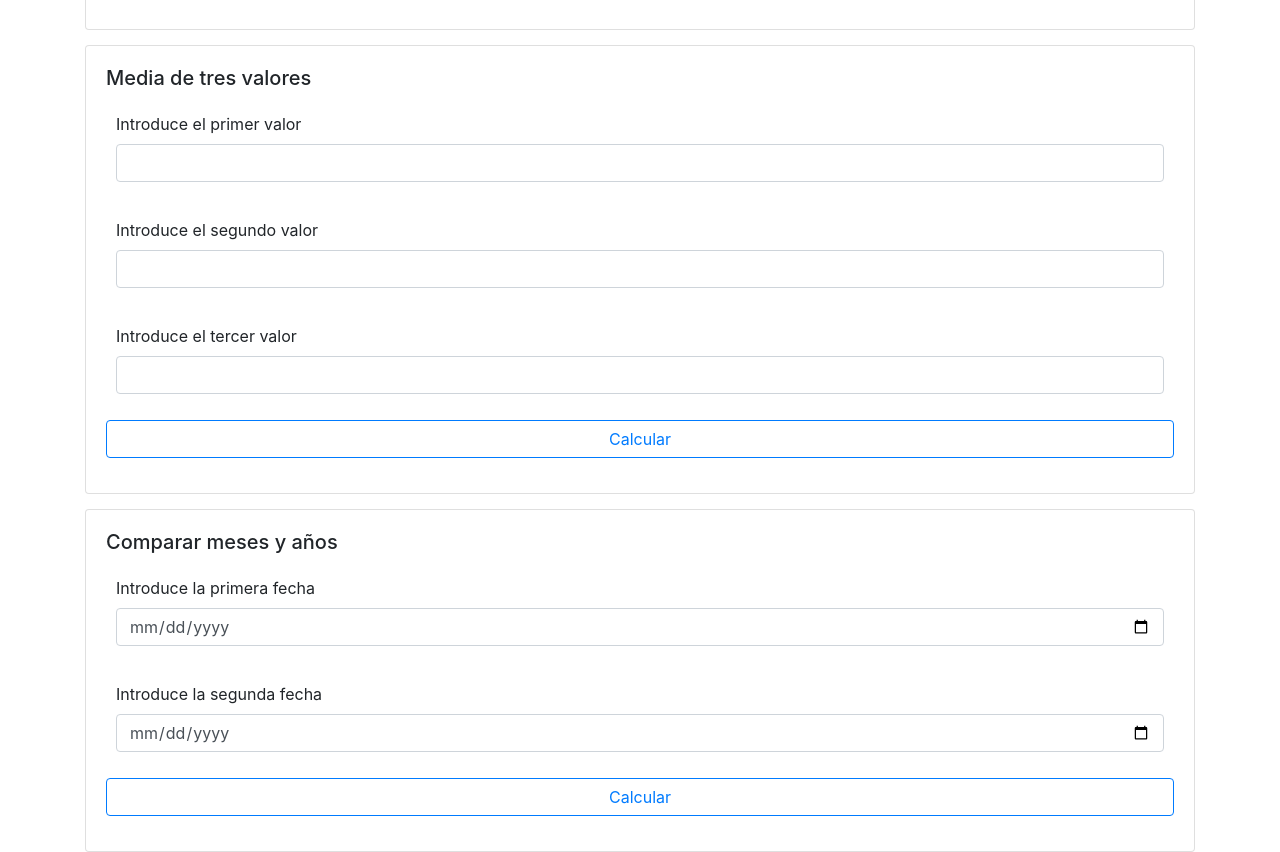
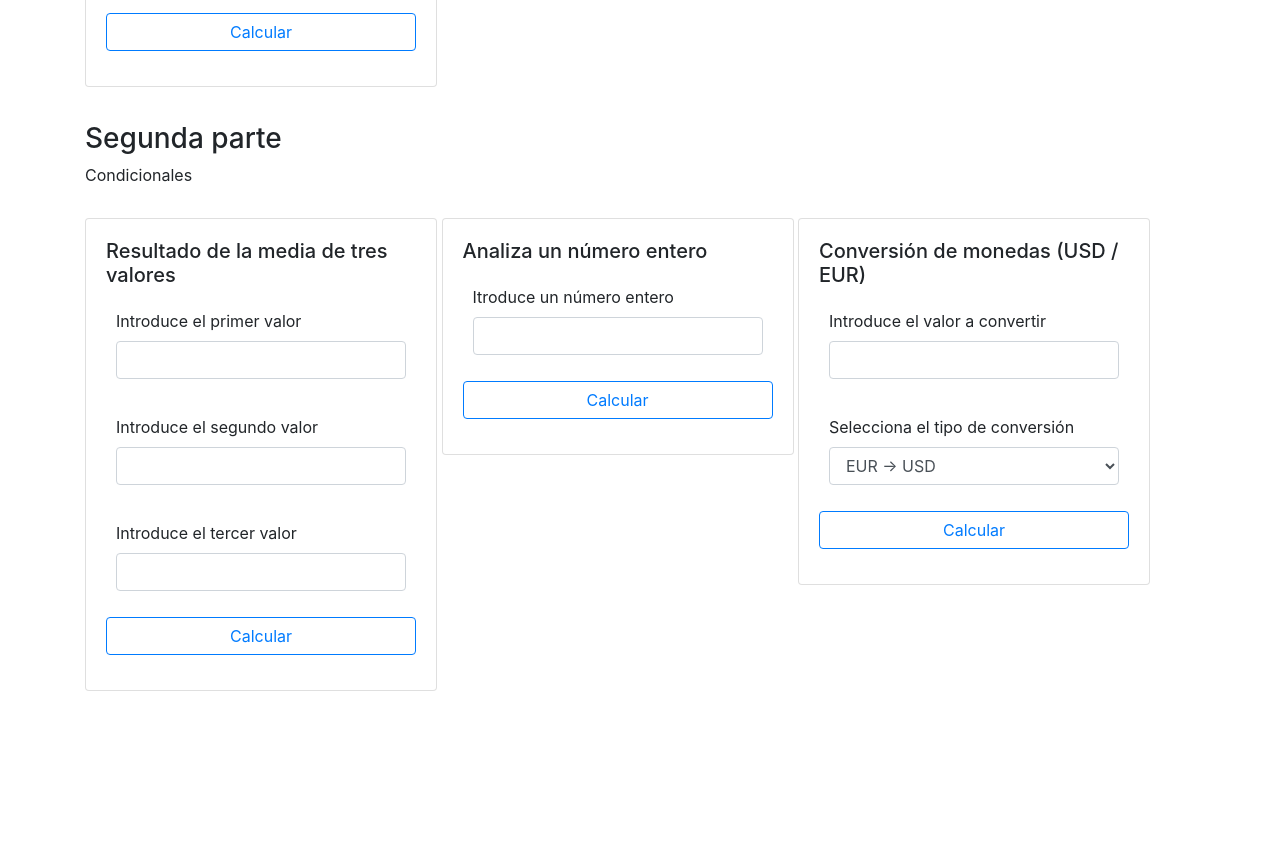
Before and after one commit to NauelG/KeepCoding_EjerciciosJS, a plain HTML site: page docs/index.html in a window 1280 px wide. Shown: the part 816-1668 px from the top of the page. After the commit the page ends 1507 px from the top, so only its background shows below. Drawn offline with nearby package versions, Linux system fonts and the light colour scheme.

Commit message:
Añadiendo la segunda parte de los ejercicios

```diff
--- a/docs/app.js
+++ b/docs/app.js
@@ -3,6 +3,7 @@ function area() {
     let result = Math.round((Math.PI * Math.pow(radius, 2) * 10)) / 10;
     let stringResult = `El área de un círculo de radio ${radius} es ${result}`;
     publicResult('radiusCalc', stringResult);
+    return false;
 }
 
 function operate() {
@@ -45,6 +46,42 @@ function compareValues() {
     publicResult('compareValues', stringResult);
 }
 
+function averageResult() {
+    let a = Number(document.getElementById('averageResult1').value);
+    let b = Number(document.getElementById('averageResult2').value);
+    let c = Number(document.getElementById('averageResult3').value);
+    let average = (a + b + c) / 3;
+    let result;
+    if (average < 5) result = 'No Apto';
+    else result = 'Apto';
+
+    publicResult('averageResult', result);
+}
+
+function intType() {
+    let int = Number(document.getElementById('intValue').value);
+    let type;
+    if (int < 0) {
+        if (int % 2 === 0) type = 'Negativo par';
+        else type = 'Negativo impar';
+    } else if (int > 0) {
+        if (int % 2 === 0) type = 'Positivo par';
+        else type = 'Positivo impar';
+    } else type = 'Cero';
+
+    publicResult('intType', type);
+}
+
+function selectCurrent() {
+    let value = Number(document.getElementById('currentValue').value);
+    let operation = document.getElementById('convertType').value;
+    let stringResult;
+    if (operation === 'eurUsd') stringResult = `${value}€ equivale a $${Math.round((1.006*value)*100)/100} USD`;
+    else stringResult = `$${value} USD equivale a ${Math.round((value/1.006)*100)/100}€`;
+
+    publicResult('selectCurrent', stringResult);
+}
+
 // Aux Functions
 function publicResult(parentId, text) {
     let elementResult = document.getElementById(parentId).lastElementChild;
--- a/docs/css/style.css
+++ b/docs/css/style.css
@@ -1,3 +1,9 @@
+.card {
+    width: 22rem;
+    display: inline-table;
+    height: grid;
+}
+
 form {
     margin-bottom: 15px;
 }
--- a/docs/index.html
+++ b/docs/index.html
@@ -16,6 +16,9 @@
 
     <div class="container">
 
+        <h3>Primera parte</h3>
+        <p>entrada/salida, variables, tipos de datos y operaciones lógico/aritméticas</p>
+
         <div class="card">
             <div class="card-body" id="radiusCalc">
                 <h5 class="card-title">Area de una circunferencia</h5>
@@ -24,7 +27,7 @@
                         <label for="radius">Introduce el radio</label>
                         <input type="number" class="form-control" id="radius">
                     </div>
-                    <button type="submit" class="btn btn-outline-primary btn-block" onclick="area()" return false>Calcular</button>
+                    <button type="submit" class="btn btn-outline-primary btn-block" onclick="area()">Calcular</button>
                 </form>
                 <div class="alert alert-primary disabled" role="alert">
                 </div>
@@ -34,15 +37,15 @@
         <div class="card">
             <div class="card-body" id="operations">
                 <h5 class="card-title">Operaciones con dos valores</h5>
-                <form>
+                <form action="#">
                     <div class="form-group">
-                        <label for="radius">Introduce el primer valor</label>
+                        <label for="valueA">Introduce el primer valor</label>
                         <input type="number" class="form-control" id="valueA">
-                        <label for="radius">Introduce el segundo valor</label>
+                        <label for="valueB">Introduce el segundo valor</label>
                         <input type="number" class="form-control" id="valueB">
                     </div>
                     <button type="submit" class="btn btn-outline-primary btn-block" onclick="operate()">Calcular</button>
-                </form>
+                </form action="#">
                 <div class="alert alert-primary disabled" role="alert">
                 </div>
             </div>
@@ -51,9 +54,9 @@
         <div class="card">
             <div class="card-body" id="convertCurrent">
                 <h5 class="card-title">Convierte € a USD</h5>
-                <form>
+                <form action="#">
                     <div class="form-group">
-                        <label for="radius">Introduce un valor en €</label>
+                        <label for="currentInput">Introduce un valor en €</label>
                         <input type="number" class="form-control" id="currentInput">
                     </div>
                     <button type="submit" class="btn btn-outline-primary btn-block" onclick="convertCurrent()">Calcular</button>
@@ -66,17 +69,17 @@
         <div class="card">
             <div class="card-body" id="average">
                 <h5 class="card-title">Media de tres valores</h5>
-                <form>
+                <form action="#">
                     <div class="form-group">
-                        <label for="radius">Introduce el primer valor</label>
+                        <label for="average1">Introduce el primer valor</label>
                         <input type="number" class="form-control" id="average1">
                     </div>
                     <div class="form-group">
-                        <label for="radius">Introduce el segundo valor</label>
+                        <label for="average2">Introduce el segundo valor</label>
                         <input type="number" class="form-control" id="average2">
                     </div>
                     <div class="form-group">
-                        <label for="radius">Introduce el tercer valor</label>
+                        <label for="average3">Introduce el tercer valor</label>
                         <input type="number" class="form-control" id="average3">
                     </div>
                     <button type="submit" class="btn btn-outline-primary btn-block" onclick="average()">Calcular</button>
@@ -89,13 +92,13 @@
         <div class="card">
             <div class="card-body" id="compareDate">
                 <h5 class="card-title">Comparar meses y años</h5>
-                <form>
+                <form action="#">
                     <div class="form-group">
-                        <label for="radius">Introduce la primera fecha</label>
+                        <label for="date1">Introduce la primera fecha</label>
                         <input type="date" class="form-control" id="date1">
                     </div>
                     <div class="form-group">
-                        <label for="radius">Introduce la segunda fecha</label>
+                        <label for="date2">Introduce la segunda fecha</label>
                         <input type="date" class="form-control" id="date2">
                     </div>
                     <button type="submit" class="btn btn-outline-primary btn-block" onclick="compareDate()">Calcular</button>
@@ -108,11 +111,11 @@
         <div class="card">
             <div class="card-body" id="compareValues">
                 <h5 class="card-title">Relaciona dos valores</h5>
-                <form>
+                <form action="#">
                     <div class="form-group">
-                        <label for="radius">Introduce el primer valor</label>
+                        <label for="compareValue1">Introduce el primer valor</label>
                         <input type="number" class="form-control" id="compareValue1">
-                        <label for="radius">Introduce el segundo valor</label>
+                        <label for="compareValue2">Introduce el segundo valor</label>
                         <input type="number" class="form-control" id="compareValue2">
                     </div>
                     <button type="submit" class="btn btn-outline-primary btn-block" onclick="compareValues()">Calcular</button>
@@ -121,6 +124,75 @@
                 </div>
             </div>
         </div>
+
+    </div>
+
+    <div class="container">
+
+        <h3>Segunda parte</h3>
+        <p>Condicionales</p>
+
+        <div class="card">
+            <div class="card-body" id="averageResult">
+                <h5 class="card-title">Resultado de la media de tres valores</h5>
+                <form action="#">
+                    <div class="form-group">
+                        <label for="averageResult1">Introduce el primer valor</label>
+                        <input type="number" class="form-control" id="averageResult1">
+                    </div>
+                    <div class="form-group">
+                        <label for="averageResult2">Introduce el segundo valor</label>
+                        <input type="number" class="form-control" id="averageResult2">
+                    </div>
+                    <div class="form-group">
+                        <label for="averageResult3">Introduce el tercer valor</label>
+                        <input type="number" class="form-control" id="averageResult3">
+                    </div>
+                    <button type="submit" class="btn btn-outline-primary btn-block" onclick="averageResult()">Calcular</button>
+                </form>
+                <div class="alert alert-primary disabled" role="alert">
+                </div>
+            </div>
+        </div>
+
+        <div class="card">
+            <div class="card-body" id="intType">
+                <h5 class="card-title">Analiza un número entero</h5>
+                <form action="#">
+                    <div class="form-group">
+                        <label for="intValue">Itroduce un número entero</label>
+                        <input type="number" class="form-control" id="intValue">
+                    </div>
+                    <button type="submit" class="btn btn-outline-primary btn-block" onclick="intType()">Calcular</button>
+                </form>
+                <div class="alert alert-primary disabled" role="alert">
+                </div>
+            </div>
+        </div>
+
+        <div class="card">
+            <div class="card-body" id="selectCurrent">
+                <h5 class="card-title">Conversión de monedas (USD / EUR)</h5>
+                <form action="#">
+                    <div class="form-group">
+                        <label for="currentValue">Introduce el valor a convertir</label>
+                        <input type="number" class="form-control" id="currentValue">
+                    </div>
+                    <div class="form-group">
+                        <label for="convertType">Selecciona el tipo de conversión</label>
+                        <select class="form-control" id="convertType">
+                            <option value="eurUsd">EUR -> USD</option>
+                            <option value="usdEur">USD -> EUR</option>
+                        </select>
+                    </div>
+                    <button type="submit" class="btn btn-outline-primary btn-block" onclick="selectCurrent()">Calcular</button>
+                </form>
+                <div class="alert alert-primary disabled" role="alert">
+                </div>
+            </div>
+        </div>
+
+
 
     </div>
 
```
